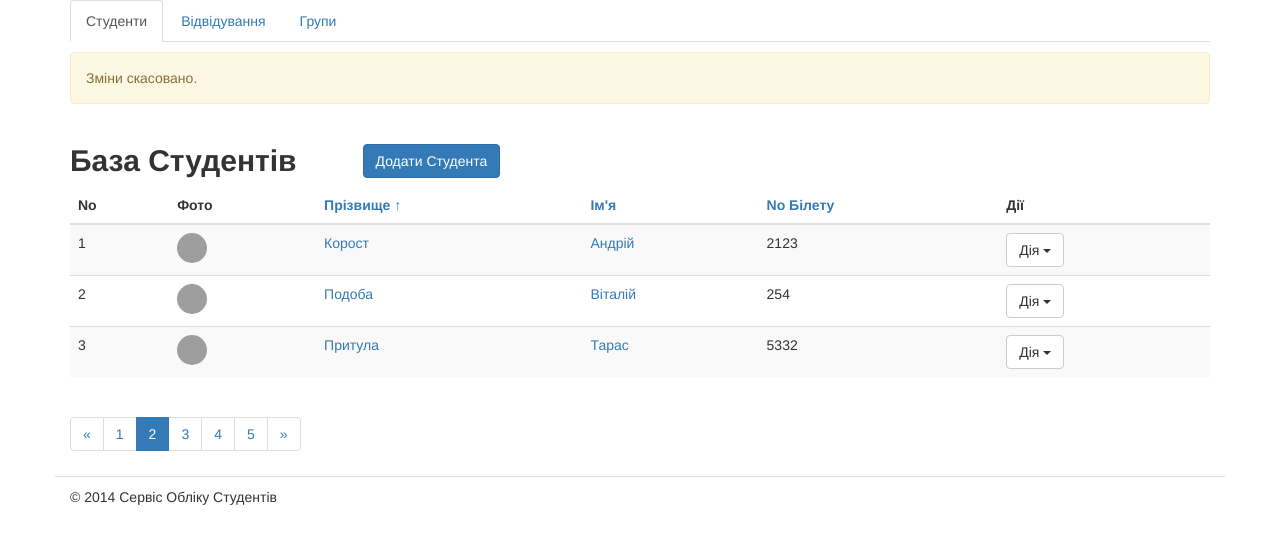
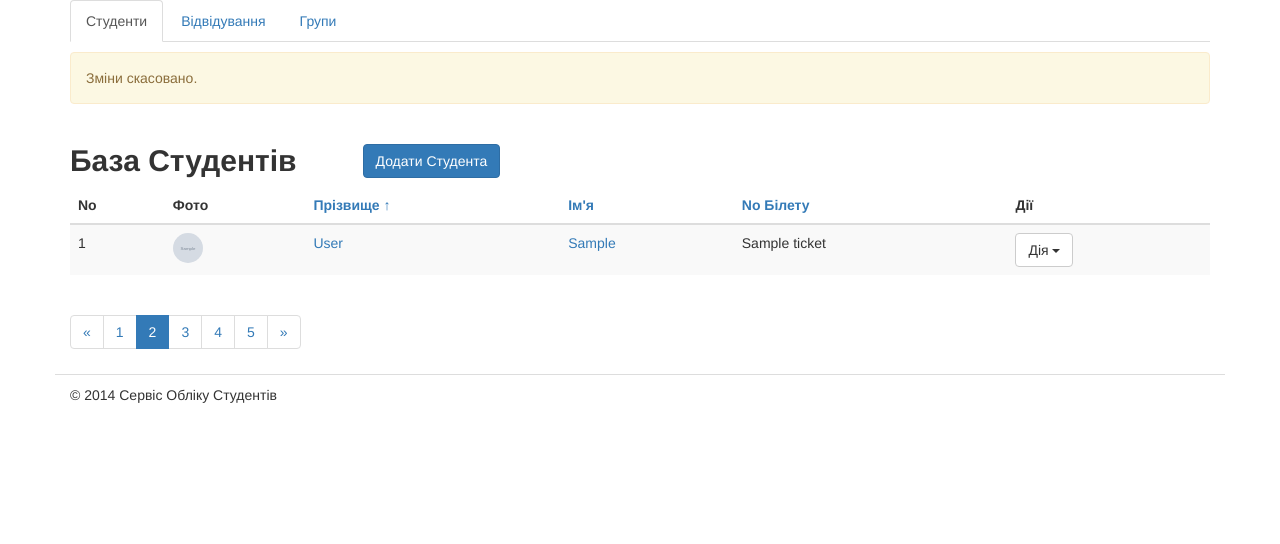
Before and after one commit to alferum/django_beginners, a Django app: template students/templates/students/students_list.html in a window 1280 px wide. Shown: the part 70-614 px from the top of the page. Run offline with Django 3.2, Linux system fonts and the light colour scheme; the template is opened without the code that fills it: most values are stand-ins (such as "Sample title", 1, 10 or a date in 2020); grey boxes marked "Sample" are stand-in pictures; some libraries are stand-ins or nearby versions; grey boxes are pictures that could not be loaded.

Commit message:
dynamic list students

```diff
--- a/students/templates/students/students_list.html
+++ b/students/templates/students/students_list.html
@@ -1,3 +1,5 @@
+{% load static from staticfiles %}
+
 <!DOCTYPE html>
 <html lang="uk">
 <head>
@@ -5,7 +7,7 @@
   <title>Сервіс Обліку Студентів</title>
   <meta name="description" value="Система Обліку Студентів Навчального Закладу" />
   <link rel="stylesheet" href="https://cdn.jsdelivr.net/bootstrap/3.3.0/css/bootstrap.min.css">
-  <link rel="stylesheet" href="./css/main.css">
+  <link rel="stylesheet" href="/static/css/main.css">
 </head>
 <body>
   <!-- Start Container -->
@@ -63,63 +65,28 @@
             </tr>
           </thead>
           <tbody>
+            {% for student in students %}
 				    <tr>
-              <td>1</td>
-              <td> <img src="./img/me.jpeg" height="30" width="30" class="img-circle" /></td>
-              <td> <a title="Редагувати" href="{% url "students_edit" 1 %}">Корост</a> </td>
-              <td> <a title="Редагувати" href="{% url "students_edit" 1 %}">Андрій</a> </td>
-              <td>2123</td>
+              <td>{{ forloop.counter }}</td>
+              <td> <img src="{% static student.image %}" height="30" width="30" class="img-circle" /></td>
+              <td> <a title="Редагувати" href="{% url "students_edit" student.id %}">{{ student.last_name }}</a> </td>
+              <td> <a title="Редагувати" href="{% url "students_edit" student.id %}">{{ student.first_name }}</a> </td>
+              <td>{{ student.ticket }}</td>
               <td>
 					      <div class="dropdown">
 					        <button class="btn btn-default dropdown-toggle" type="button" data-toggle="dropdown">Дія
 						        <span class="caret"></span>
 					        </button>
 					        <ul class="dropdown-menu" role="menu">
-                    <li> <a href="{% url "students_edit" 1 %}">Редагувати</a> </li>
-						        <li> <a href="/journal/1">Відвідування</a> </li>
-						        <li> <a  href="{% url "students_delete" 1 %}">Видалити</a> </li>
+                    <li> <a href="{% url "students_edit" student.id %}">Редагувати</a> </li>
+						        <li> <a href="/journal/{{ student.id }}">Відвідування</a> </li>
+						        <li> <a  href="{% url "students_delete" student.id %}">Видалити</a> </li>
 					        </ul>
 					      </div>
               </td>
             </tr>
-            <tr>
-              <td>2</td>
-              <td> <img src="./img/podoba3.jpg" height="30" width="30" class="img-circle" /></td>
-              <td> <a title="Редагувати" href="{% url "students_edit" 2 %}">Подоба</a> </td>
-              <td> <a title="Редагувати" href="{% url "students_edit" 2 %}">Віталій</a> </td>
-              <td>254</td>
-              <td>
-					      <div class="dropdown">
-					        <button class="btn btn-default dropdown-toggle" type="button" data-toggle="dropdown">Дія
-						        <span class="caret"></span>
-					        </button>
-					        <ul class="dropdown-menu" role="menu">
-                    <li> <a href="{% url "students_edit" 2 %}">Редагувати</a> </li>
-						        <li> <a href="/journal/2">Відвідування</a> </li>
-						        <li> <a href="{% url "students_delete" 2 %}">Видалити</a> </li>
-					        </ul>
-					      </div>
-              </td>
-            </tr>
-            <tr>
-              <td>3</td>
-              <td> <img src="./img/piv.png" height="30" width="30" class="img-circle" /></td>
-              <td> <a title="Редагувати" href="{% url "students_edit" 3 %}">Притула</a> </td>
-              <td> <a title="Редагувати" href="{% url "students_edit" 3 %}">Тарас</a> </td>
-              <td>5332</td>
-              <td>
-					      <div class="dropdown">
-					        <button class="btn btn-default dropdown-toggle" type="button" data-toggle="dropdown">Дія
-						        <span class="caret"></span>
-					        </button>
-					        <ul class="dropdown-menu" role="menu">
-                    <li> <a href="{% url "students_edit" 3 %}">Редагувати</a> </li>
-						        <li> <a href="/journal/3">Відвідування</a> </li>
-						        <li> <a href="{% url "students_delete" 3 %}">Видалити</a> </li>
-					        </ul>
-					      </div>
-              </td>
-            </tr>
+            {% endfor %}
+
           </tbody>
         </table>
         <!-- End Students Listing -->
```
Also changed, not shown: students/views.py (+8 -1 lines), students/static/css/main.css (renamed from static/css/main.css).
